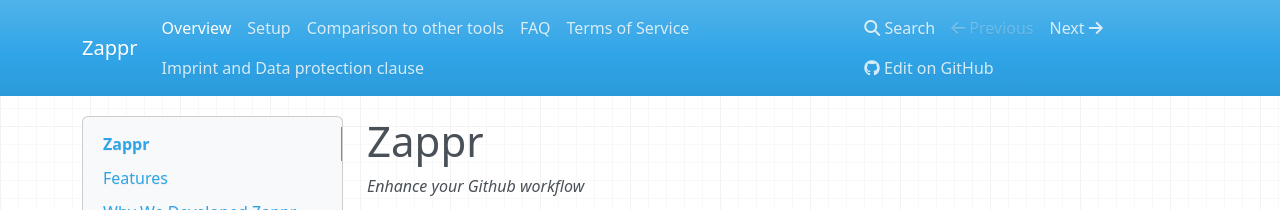
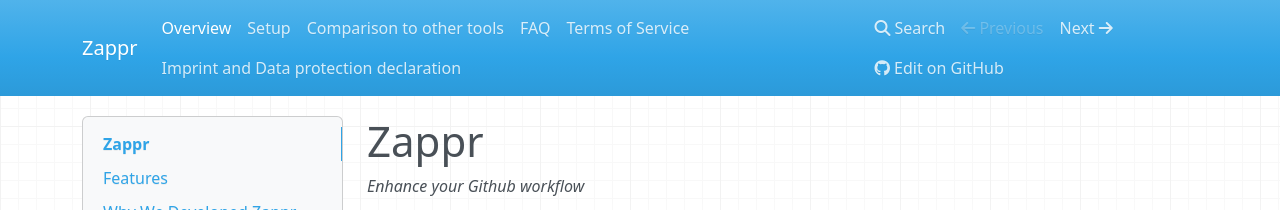
Before and after one commit to zalando/zappr, an MkDocs documentation site: the page built from docs/index.md, in a window 1280 px wide. Shown: the top 210 px of the page. Built offline with MkDocs 1.6.1, drawn with Linux system fonts in a browser that asks for light colours; nearby versions of some CDN libraries; old or Windows-style settings are respelled for this version of MkDocs.

Commit message:
#328 update index

```diff
--- a/mkdocs.yml
+++ b/mkdocs.yml
@@ -8,6 +8,6 @@ pages:
   - Comparison to other tools: competitors.md
   - FAQ: faq.md
   - Terms of Service: tos.md
-  - Imprint and Data protection clause: imprint.md
+  - Imprint and Data protection declaration: imprint.md
 extra_css:
   - images.css
```
